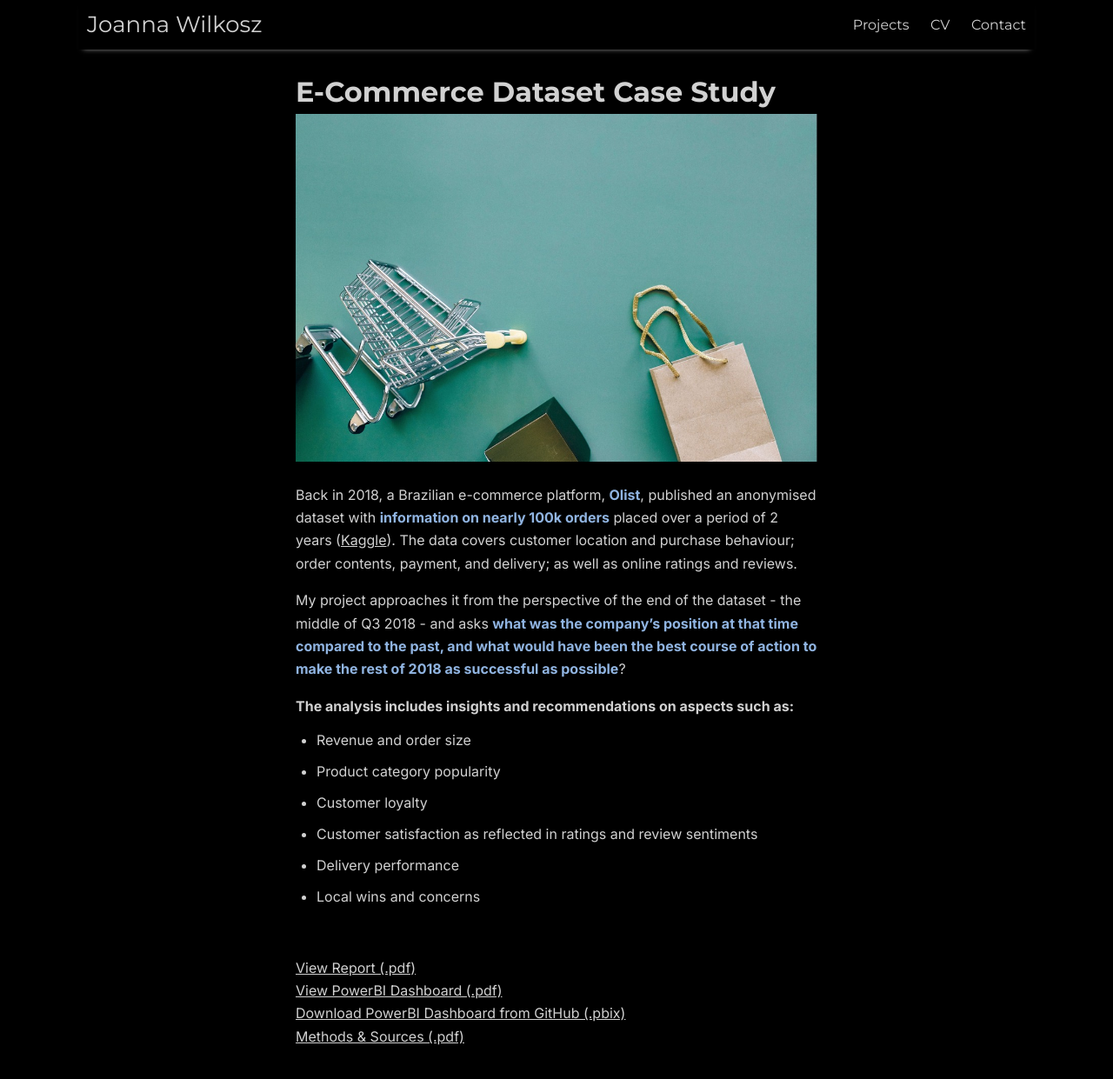
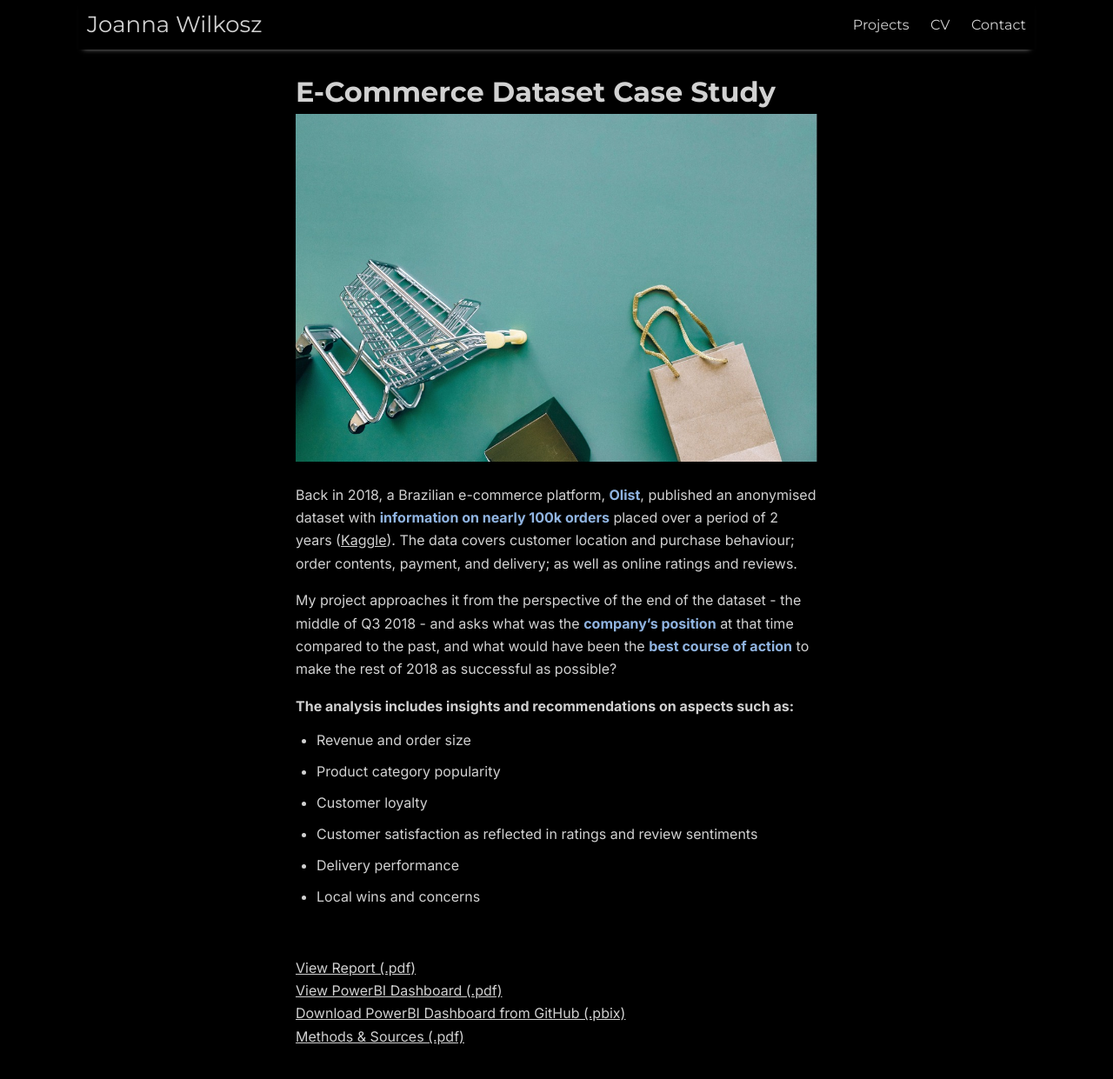
Before and after one commit to joanna-wi/joanna-wi.github.io, a Jekyll site: the page built from _projects/project-1.md, in a window 1280 px wide and 1277 px high. Shown: the top 1241 px of the window at 87% size. Built offline with Jekyll 4.4.1, drawn with Linux system fonts in a browser that asks for light colours; nearby versions of some CDN libraries.

Commit message:
Update project-1.md

```diff
--- a/_projects/project-1.md
+++ b/_projects/project-1.md
@@ -7,7 +7,7 @@ image: ecommerce-1.jpg
 Back in 2018, a Brazilian e-commerce platform, <strong style="color:#90b4e1;">Olist</strong>, published an anonymised dataset with <strong style="color:#90b4e1;">information on nearly 100k orders</strong> placed over a period of 2 years (<a href="https://www.kaggle.com/datasets/olistbr/brazilian-ecommerce" target="_blank" rel="noopener noreferrer">Kaggle</a>). The data covers customer location and purchase behaviour; order contents, payment, and delivery; as well as online ratings and reviews.
 
 
-My project approaches it from the perspective of the end of the dataset - the middle of Q3 2018 - and asks <strong style="color:#90b4e1;">what was the company's position at that time compared to the past, and what would have been the best course of action to make the rest of 2018 as successful as possible</strong>?
+My project approaches it from the perspective of the end of the dataset - the middle of Q3 2018 - and asks what was the <strong style="color:#90b4e1;">company's position</strong> at that time compared to the past, and what would have been the <strong style="color:#90b4e1;">best course of action</strong> to make the rest of 2018 as successful as possible?
 
 
 **The analysis includes insights and recommendations on aspects such as:**
```
